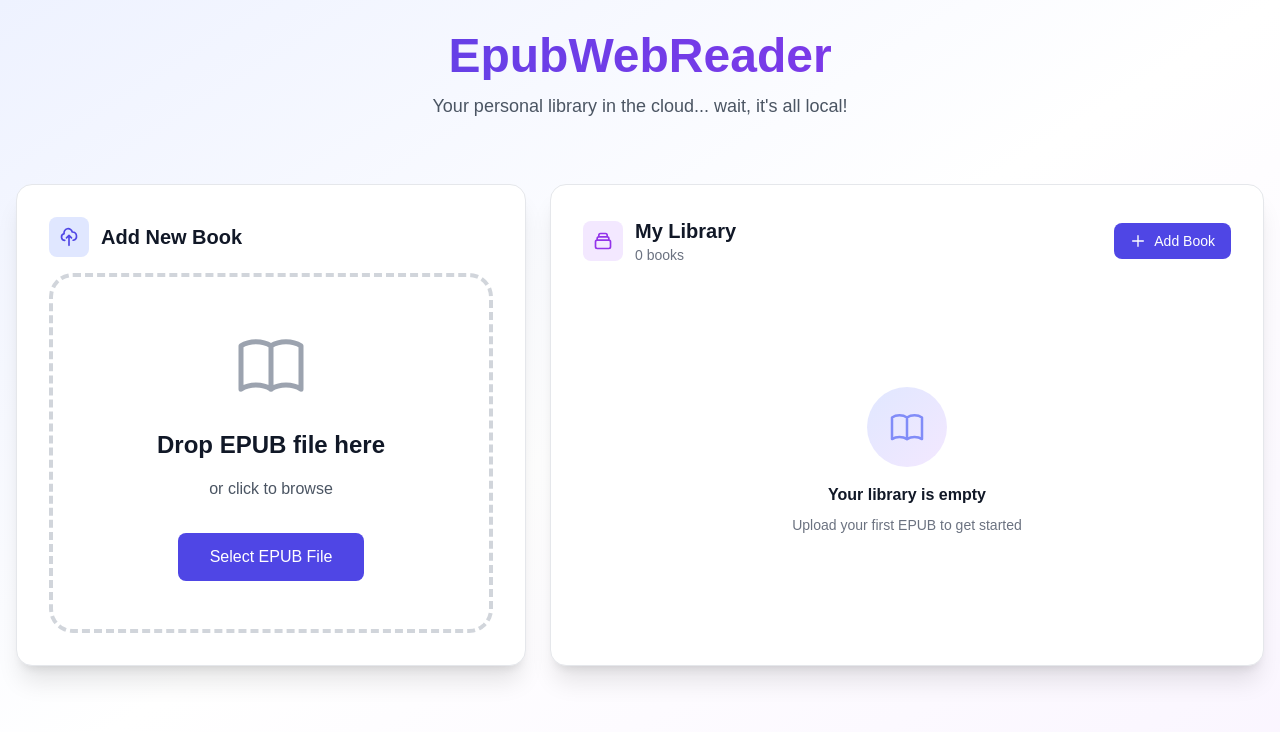
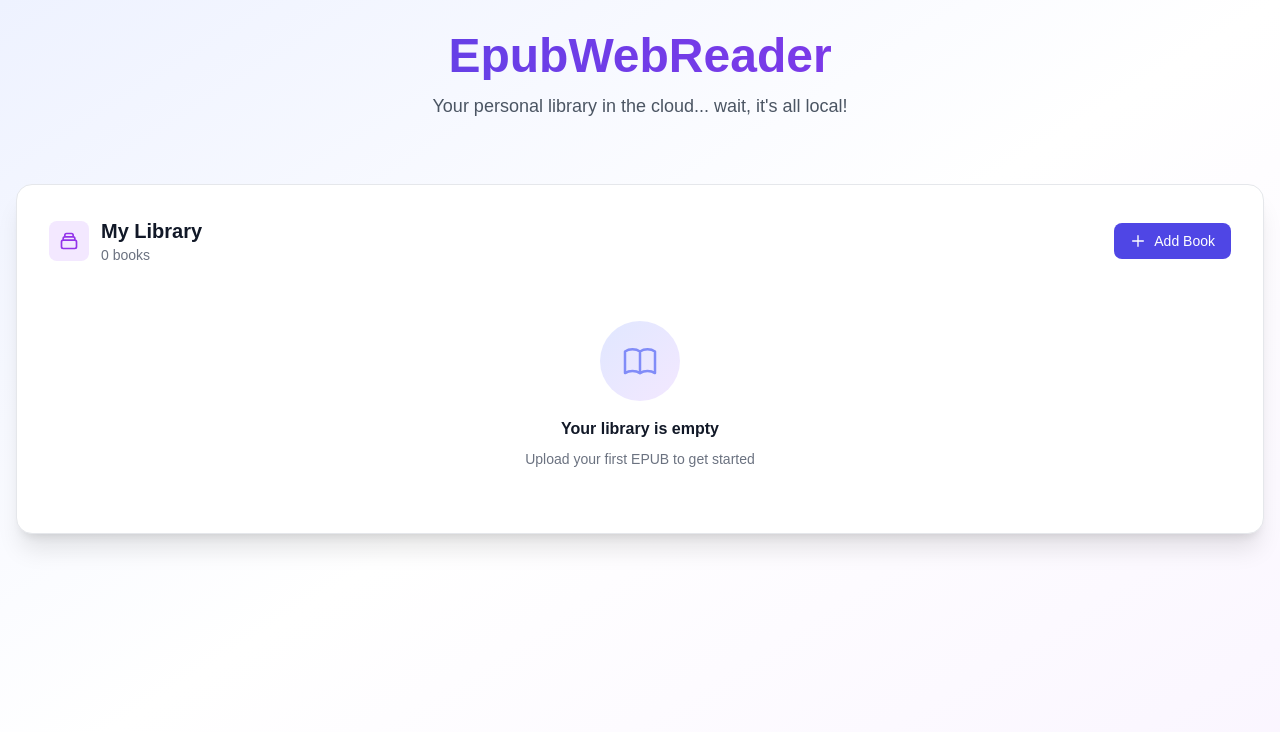
Before and after one commit to ovidiuiliescu/EpubWebReader, a Vue app: page / in a window 1280 px wide. Shown: the top 732 px of the page. Built offline with nearby package versions, Linux system fonts and the light colour scheme.

Commit message:
more progress

```diff
--- a/src/components/HomeScreen.vue
+++ b/src/components/HomeScreen.vue
@@ -3,7 +3,6 @@ import { ref, onMounted, onUnmounted } from 'vue';
 import { useLibraryStore } from '@/stores/library';
 import { useBookStore } from '@/stores/book';
 import { useTheme } from '@/composables/useTheme';
-import DropZone from './DropZone.vue';
 
 const emit = defineEmits<{
   'select-book': [file: File, shouldCache: boolean, existingBookId?: string];
@@ -80,17 +79,16 @@ function formatDate(date: Date): string {
   }).format(new Date(date));
 }
 
-function handleFileDrop(file: File) {
-  emit('select-book', file, true);
-}
-
 function handleLibraryDragOver(event: DragEvent) {
   event.preventDefault();
   isDragging.value = true;
 }
 
-function handleLibraryDragLeave() {
-  isDragging.value = false;
+function handleLibraryDragLeave(event: DragEvent) {
+  event.preventDefault();
+  if (!event.relatedTarget || !(event.currentTarget as HTMLElement)?.contains(event.relatedTarget as Node)) {
+    isDragging.value = false;
+  }
 }
 
 function handleLibraryDrop(event: DragEvent) {
@@ -129,27 +127,8 @@ function openLibraryFilePicker() {
     </div>
 
     <div class="container mx-auto px-4 pb-6 lg:pb-8 flex-1 min-h-0">
-      <div class="flex flex-col lg:flex-row gap-6 h-full min-h-0">
-        <div class="lg:w-5/12 flex flex-col min-h-0">
-          <div class="bg-white dark:bg-gray-800 rounded-2xl shadow-xl p-6 lg:p-8 border border-gray-200 dark:border-gray-700 flex flex-col h-full">
-            <div class="flex items-center gap-3 mb-4 flex-shrink-0">
-              <div class="w-10 h-10 rounded-lg bg-indigo-100 dark:bg-indigo-900/30 flex items-center justify-center">
-                <svg class="w-5 h-5 text-indigo-600 dark:text-indigo-400" fill="none" stroke="currentColor" viewBox="0 0 24 24">
-                  <path
-                    stroke-linecap="round"
-                    stroke-linejoin="round"
-                    stroke-width="2"
-                    d="M7 16a4 4 0 01-.88-7.903A5 5 0 1115.9 6L16 6a5 5 0 011 9.9M15 13l-3-3m0 0l-3 3m3-3v12"
-                  />
-                </svg>
-              </div>
-              <h2 class="text-xl font-bold" :class="themeClasses.text">Add New Book</h2>
-            </div>
-            <DropZone @drop="handleFileDrop" compact />
-          </div>
-        </div>
-
-        <div class="lg:w-7/12 flex flex-col min-h-0">
+      <div class="flex h-full min-h-0">
+        <div class="w-full flex flex-col min-h-0">
           <div
             class="bg-white dark:bg-gray-800 rounded-2xl shadow-xl p-6 lg:p-8 border border-gray-200 dark:border-gray-700 flex flex-col h-full relative"
             @dragover="handleLibraryDragOver"
--- a/src/components/LibraryPanel.vue
+++ b/src/components/LibraryPanel.vue
@@ -45,8 +45,11 @@ function handleDragOver(event: DragEvent) {
   isDragging.value = true;
 }
 
-function handleDragLeave() {
-  isDragging.value = false;
+function handleDragLeave(event: DragEvent) {
+  event.preventDefault();
+  if (!event.relatedTarget || !(event.currentTarget as HTMLElement)?.contains(event.relatedTarget as Node)) {
+    isDragging.value = false;
+  }
 }
 
 async function handleDrop(event: DragEvent) {
@@ -80,10 +83,17 @@ async function removeBook(id: string) {
 
 async function handleFileUpload(file: File) {
   try {
-    await bookStore.loadBook(file);
+    await bookStore.loadBook(file, true);
     emit('close');
   } catch (err) {
     console.error('Failed to load book:', err);
+  }
+}
+
+function handleFileSelect(event: Event) {
+  const target = event.target as HTMLInputElement;
+  if (target.files && target.files.length > 0) {
+    handleFileUpload(target.files[0]);
   }
 }
 
@@ -261,5 +271,13 @@ function formatDate(date: Date): string {
         Clear Library
       </button>
     </div>
+
+    <input
+      ref="fileInput"
+      type="file"
+      accept=".epub,.EPUB"
+      class="hidden"
+      @change="handleFileSelect"
+    />
   </div>
 </template>
```
